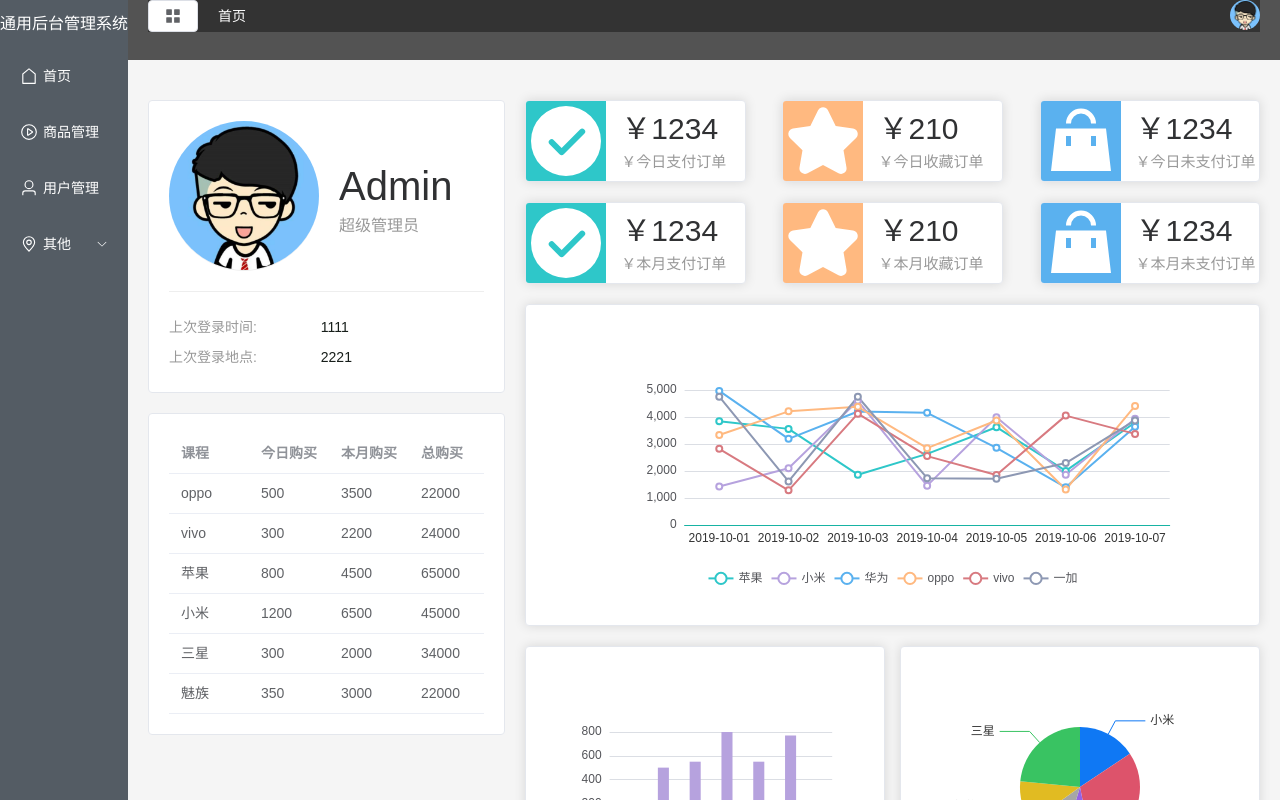
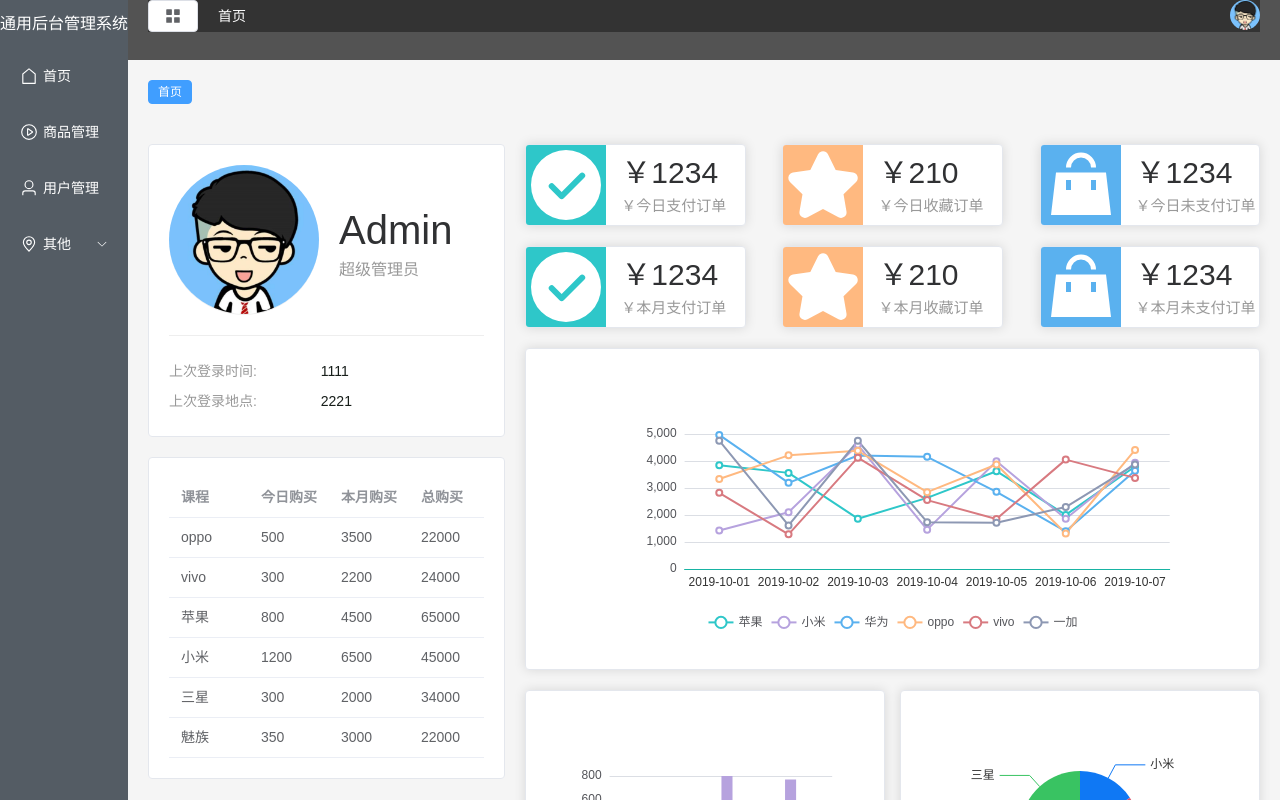
Before and after one commit to haiyue853-dev/BackManagement, a Vue app: page /home in a window 1280 px wide. Built offline with nearby package versions, Linux system fonts and the light colour scheme.

Commit message:
tag静态实现

```diff
--- a/src/components/a.vue
+++ /dev/null
@@ -1,3 +0,0 @@
-<template>
-  <div class="ww"></div>
-</template>
--- /dev/null
+++ b/src/components/commonTab.vue
@@ -0,0 +1,35 @@
+<template>
+  <div class="tags">
+    <el-tag
+      v-for="(tag, index) in tags"
+      :key="tag.name"
+      :closeable="tag.name !== 'home'"
+      :effect="route.name === tag.name ? 'dark' : 'light'"
+    >
+      {{ tag.label }}
+    </el-tag>
+  </div>
+</template>
+
+<script setup>
+import { ref } from 'vue'
+import { useRoute } from 'vue-router'
+const tags = ref([
+  {
+    path: '/home',
+    name: 'home',
+    label: '首页',
+    icon: 'home',
+  },
+])
+const route = useRoute()
+</script>
+
+<style lang="less" scoped>
+.tags {
+  margin: 20px 0 0 20px;
+}
+.el-tag {
+  margin-right: 10px;
+}
+</style>
--- a/src/views/Main.vue
+++ b/src/views/Main.vue
@@ -1,6 +1,7 @@
 <script setup>
 import CommonAside from '@/components/commonAside.vue'
 import CommonHeader from '@/components/commonHeader.vue'
+import CommonTab from '@/components/commonTab.vue'
 </script>
 
 <template>
@@ -11,6 +12,7 @@ import CommonHeader from '@/components/commonHeader.vue'
         <el-header class="el-header">
           <common-header />
         </el-header>
+        <common-tab />
         <el-main class="right-main">
           <router-view></router-view>
         </el-main>
```
